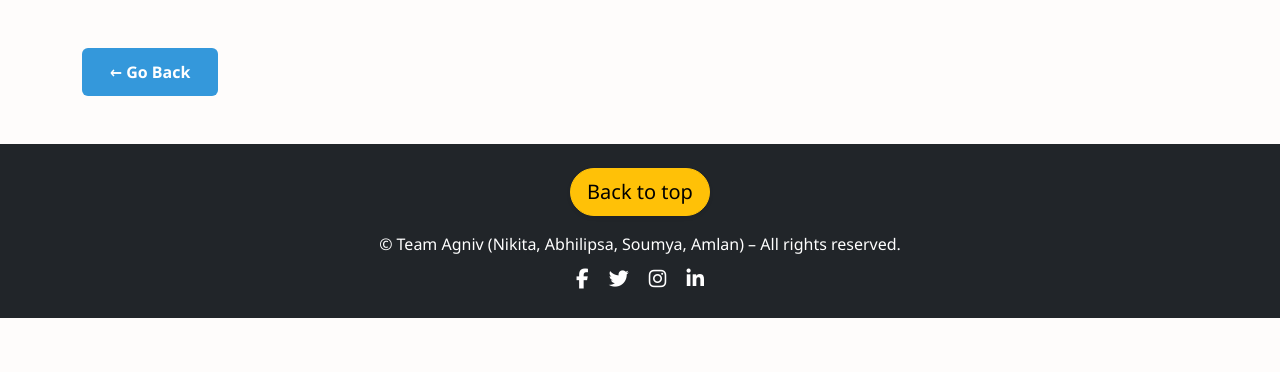
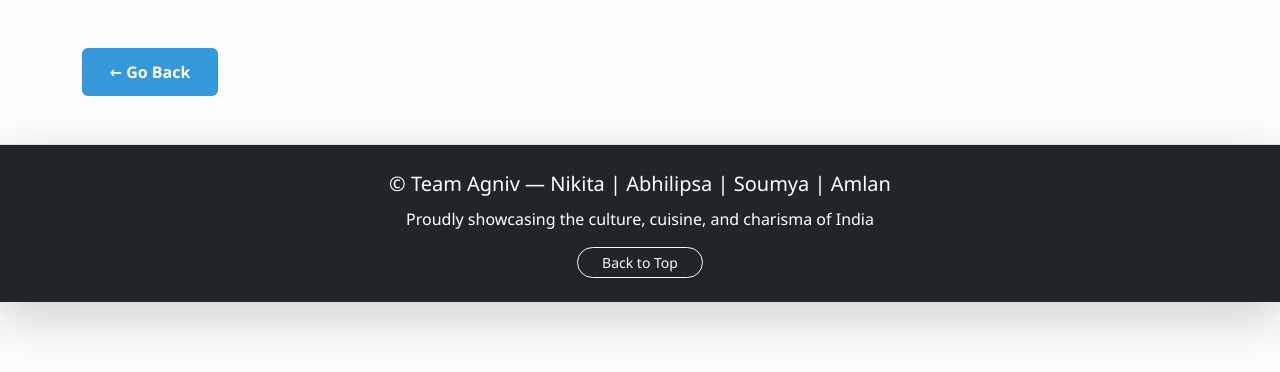
Before and after one commit to SoumyavRanjanxSahoo/Explora-N.A.S.A, a plain HTML site: page state-details.html in a window 1280 px wide. Drawn offline with nearby package versions, Linux system fonts and the light colour scheme.

Commit message:
Update state-details.html

```diff
--- a/state-details.html
+++ b/state-details.html
@@ -2156,34 +2156,25 @@ previews: {
 </script>
 
    <script>
-    // On page load, get the state key from URL hash (e.g., #andhra-pradesh)
-    document.addEventListener("DOMContentLoaded", function() {
-      const key = window.location.hash.slice(1);
-      const data = stateData[key];
-      const container = document.getElementById("main-details");
-      if (!data) {
-        container.innerHTML = `<div class='alert alert-danger'>State/UT not found.</div>`;
-        return;
-      }
-
+    const key = new URLSearchParams(window.location.search).get('state') || window.location.hash.slice(1);
+    const data = stateData[key];
+    const container = document.getElementById("main-details");
+    if (!data) {
+      container.innerHTML = `<div class='alert alert-danger'>State/UT not found.</div>`;
+    } else {
       container.innerHTML = `
         <div class="details-card">
           <h1 class="details-title">${data.name}</h1>
           <p class="details-tagline">${data.tagline}</p>
           <img src="${data.img}" alt="${data.name}" class="details-img" />
-
           <h4 class="details-section-title">Capital</h4>
           <p>${data.capital}</p>
-
           <h4 class="details-section-title">Major Cities</h4>
           <p>${data.majorCities.join(", ")}</p>
-
           <h4 class="details-section-title">Location & Borders</h4>
           <p><strong>Location:</strong> ${data.location}<br><strong>Borders:</strong> ${data.borders}</p>
-
           <h4 class="details-section-title">Terrain</h4>
           <p>${data.terrain}</p>
-
           <h4 class="details-section-title">Culture & Arts</h4>
           <ul>
             <li><strong>Arts:</strong> ${data.culture.arts}</li>
@@ -2192,7 +2183,6 @@ previews: {
             <li><strong>Symbols:</strong> ${data.culture.symbols}</li>
             <li><strong>Preservation:</strong> ${data.culture.preservation}</li>
           </ul>
-
           <h4 class="details-section-title">Tourism</h4>
           <ul>
             <li><strong>Attractions:</strong> ${data.tourism.attractions.join(", ")}</li>
@@ -2201,7 +2191,6 @@ previews: {
             <li><strong>Stats:</strong> ${data.tourism.stats}</li>
             <li><strong>Best Time to Visit:</strong> ${data.tourism.bestTime}</li>
           </ul>
-
           <h4 class="details-section-title">Cuisine</h4>
           <ul>
             <li><strong>Signature Dishes:</strong> ${data.food.signature}</li>
@@ -2210,53 +2199,28 @@ previews: {
             <li><strong>Cultural Connection:</strong> ${data.food.connection}</li>
             <li><strong>Tourism:</strong> ${data.food.tourism}</li>
           </ul>
-
           <h4 class="details-section-title">Media Gallery</h4>
           ${data.previews.videos.map(v => `<iframe class="video-embed" src="${v.src}" title="${v.title}" allowfullscreen></iframe>`).join("")}
-
           <div class="details-gallery">
             ${data.previews.images.map(img => `<img src="${img}" alt="${data.name}" />`).join("")}
           </div>
-
           <h4 class="details-section-title">Languages & Performing Arts</h4>
           <ul>
             <li><strong>Dance Forms:</strong> ${data.dance.forms}</li>
             <li><strong>Music:</strong> ${data.dance.music}</li>
             <li><strong>Languages:</strong> ${data.dance.languages}</li>
           </ul>
-
           <h4 class="details-section-title">Conclusion</h4>
           <p>${data.conclusion}</p>
-        </div>
-      `;
-    });
+        </div>`;
+    }
   </script>
-
-  <footer class="footer bg-dark text-white py-4 mt-5">
-  <div class="container text-center">
-    <a href="#top" class="btn btn-warning btn-lg rounded-pill shadow-sm mb-3">
-      Back to top
-    </a>
-    <p class="mb-2">&copy; Team Agniv (Nikita, Abhilipsa, Soumya, Amlan) – All rights reserved.</p>
-    <div class="social-icons">
-      <a href="#" class="text-white mx-2 fs-5"><i class="fab fa-facebook-f"></i></a>
-      <a href="#" class="text-white mx-2 fs-5"><i class="fab fa-twitter"></i></a>
-      <a href="#" class="text-white mx-2 fs-5"><i class="fab fa-instagram"></i></a>
-      <a href="#" class="text-white mx-2 fs-5"><i class="fab fa-linkedin-in"></i></a>
+  <footer class="bg-dark text-white text-center py-4 mt-5 border-top shadow-lg">
+    <div class="container">
+      <p class="mb-2 fs-5">&copy; Team Agniv — Nikita | Abhilipsa | Soumya | Amlan</p>
+      <p class="mb-3">Proudly showcasing the culture, cuisine, and charisma of India</p>
+      <a href="#top" class="btn btn-outline-light btn-sm px-4 rounded-pill shadow-sm">Back to Top</a>
     </div>
-  </div>
-</footer>
-
-<!-- Inline Custom CSS for Footer (paste directly after the footer code) -->
-<style>
-  .footer a {
-    transition: color 0.3s ease;
-    text-decoration: none;
-  }
-
-  .footer a:hover {
-    color: #ffc107; /* Soft yellow on hover */
-  }
-</style>
+  </footer>
 </body>
 </html>
```
